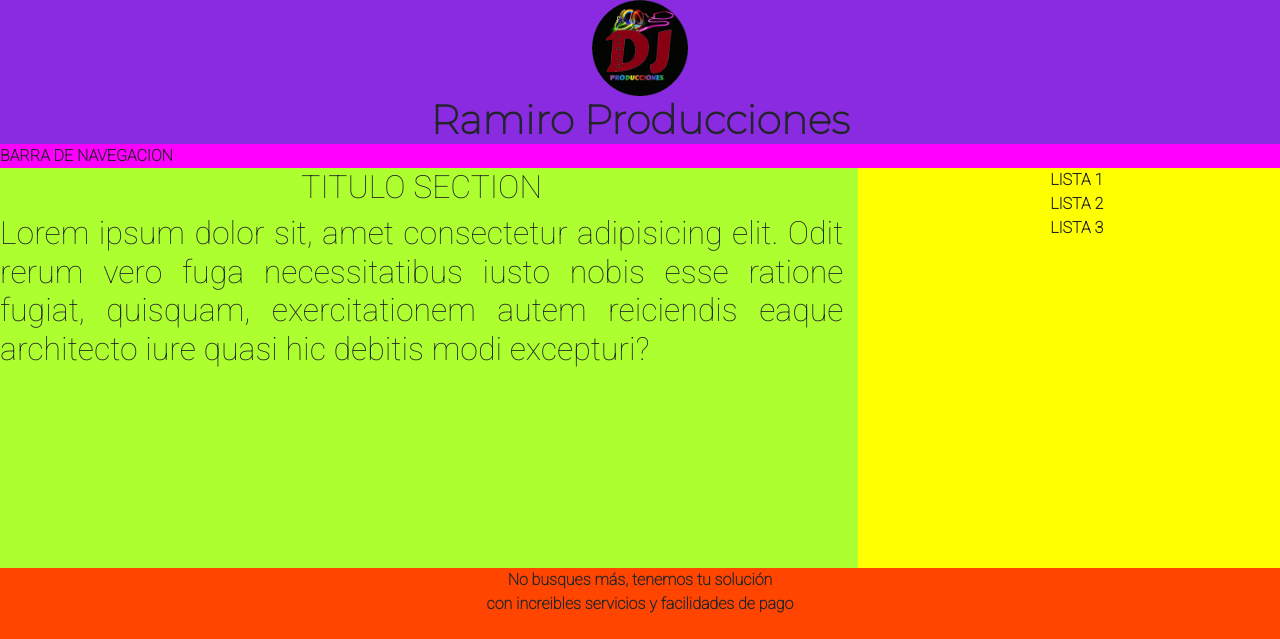
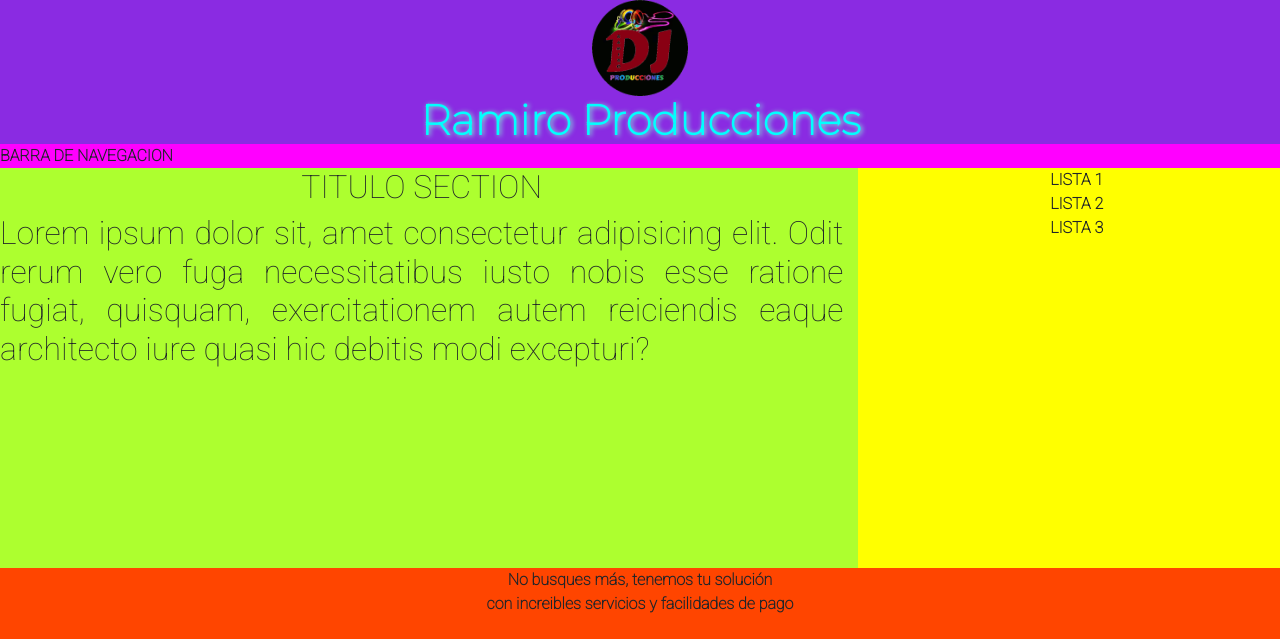
Before and after one commit to RodriguezSuarez/Proyecto1, a plain HTML site: page index.html in a window 1280 px wide. In both pictures the pointer is over the element "Ramiro Producciones". Shown: the top 639 px of the page. Drawn offline with Linux system fonts and the light colour scheme.

Commit message:
primera modificacion nuevarama

```diff
--- a/css/estilos.css
+++ b/css/estilos.css
@@ -32,6 +32,13 @@ h1 {
   font-weight: bold;
 }
 
+h1:hover {
+  transform: scale(1.05);
+  color: aqua;
+  text-shadow: 1.5px 1.5px 5px aquamarine;
+  transition: 1s;
+}
+
 .nav {
   background-color: magenta;
 }
```
